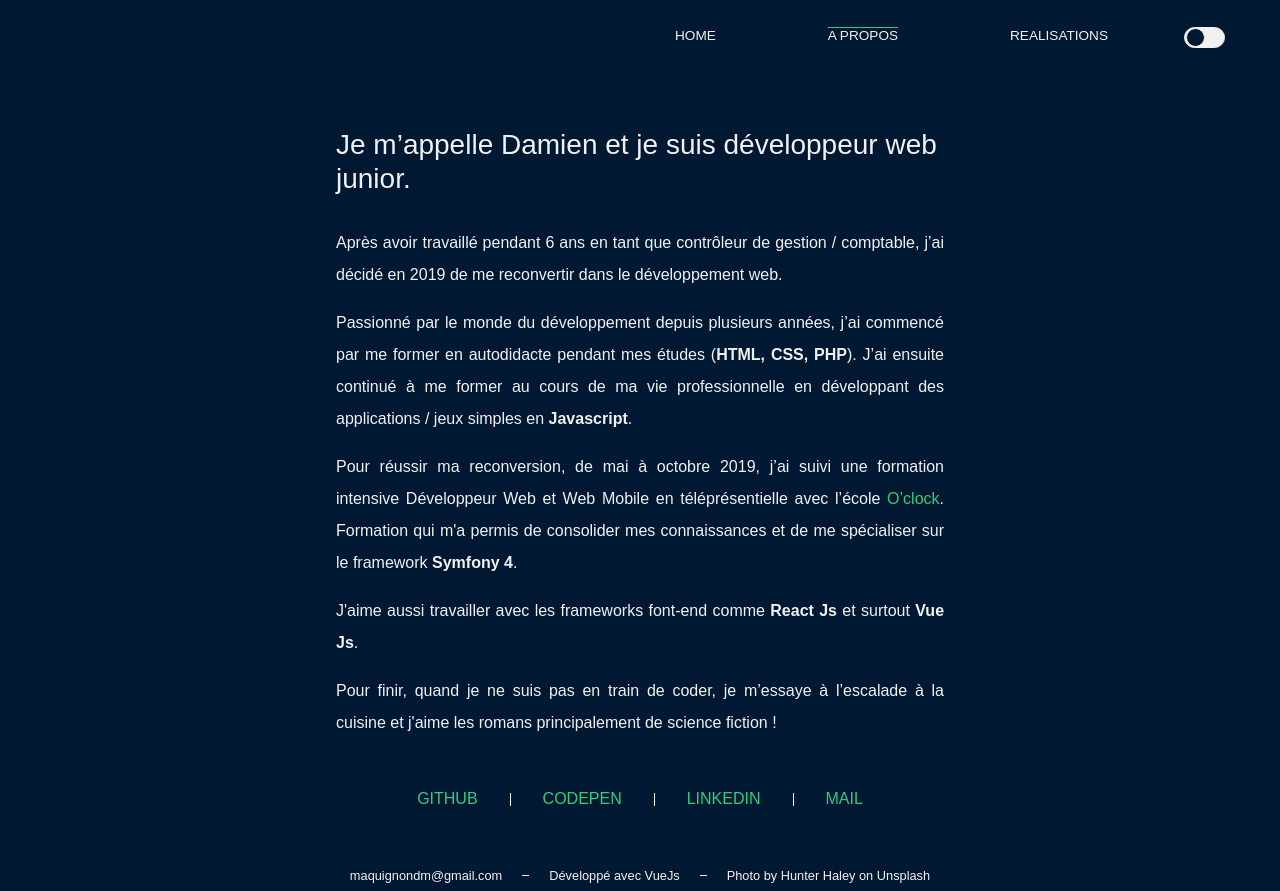
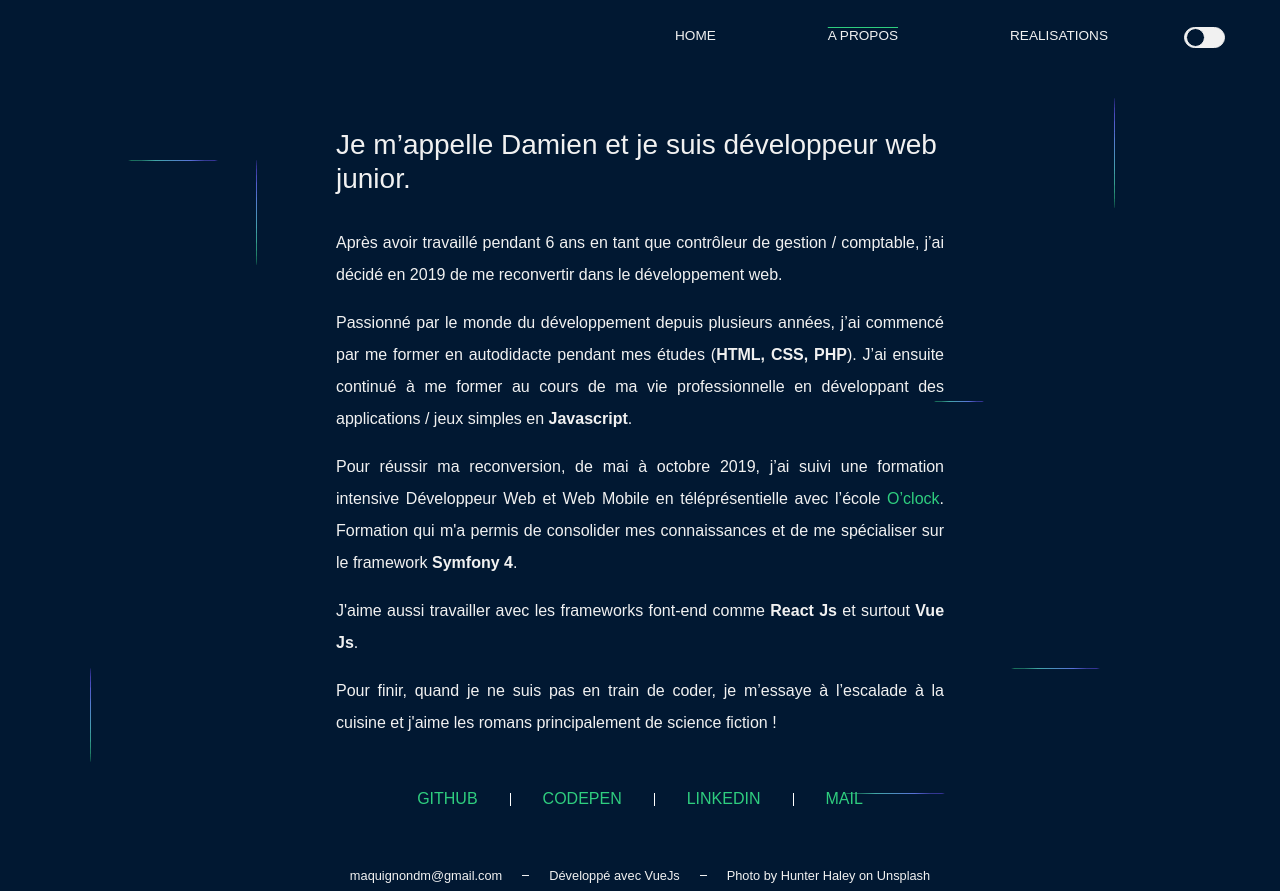
Before and after one commit to DamienMgn/vue-js-router-animation, a Vue app: page /about in a window 1280 px wide. Built offline with nearby package versions, Linux system fonts and the light colour scheme; a web font is replaced by a local one; what vue-typed-js would draw is missing.

Commit message:
projects

```diff
--- a/src/components/About.vue
+++ b/src/components/About.vue
@@ -28,6 +28,12 @@
           <span class="vertical-line"></span>
           <a class="contact-link" href="#">MAIL</a>
         </div>
+        <div
+        v-for="(circle, index) in circles"
+        :class="circle.class"
+        v-bind:style="{ top: circle.top, left: circle.left, width: circle.width, height: circle.height }"
+        v-bind:key="index">
+        </div>
       </div>
     </div>
   </section>
@@ -41,6 +47,19 @@ export default {
   props: ["mode"],
   components: {
     Header
+  },
+  data () {
+    return {
+        circles: [
+          { color: ['#0E6251', '#48C9B0'], top: '45%', left: '73%', width: '50px', height: '1px', strength: 40, class: 'circle'},
+          { color: ['#0B5345', '#73C6B6'], top: '18%', left: '10%', width: '90px', height: '1px', strength: 46, class: 'circle'},
+          { color: ['#0E6251', '#7DCEA0'], top: '18%', left: '20%', width: '1px', height: '105px', strength: 33, class: 'circle'},
+          { color: ['#7D6608', '#F7DC6F'], top: '11%', left: '87%', width: '1px', height: '110px', strength: 65, class: 'circle'},
+          { color: ['#6E2C00', '#DC7633'], top: '75%', left: '7%', width: '1px', height: '94px', strength: 60, class: 'circle'},
+          { color: ['#6E2C00', '#DC7633'], top: '75%', left: '79%', width: '89px', height: '1px', strength: 60, class: 'circle'},
+          { color: ['#6E2C00', '#DC7633'], top: '89%', left: '66%', width: '100px', height: '1px', strength: 60, class: 'circle'},
+        ]
+    }
   }
 }
 </script>
--- a/src/components/Home.vue
+++ b/src/components/Home.vue
@@ -25,7 +25,7 @@
       <KinesisElement
         v-for="(circle, index) in circles"
         :class="circle.class"
-        v-bind:style="{ background: 'linear-gradient(45deg, ' + circle.color[0] + ', ' + circle.color[1] + ')', top: circle.top, left: circle.left, width: circle.width, height: circle.height }"
+        v-bind:style="{ top: circle.top, left: circle.left, width: circle.width, height: circle.height }"
         v-bind:key="index"
         :type="'translate'"
         :strength="circle.strength">
@@ -48,14 +48,16 @@ export default {
     data () {
       return {
         circles: [
-          { color: ['#0E6251', '#48C9B0'], top: '45%', left: '73%', width: '50px', height: '50px', strength: 40, class: 'circle'},
-          { color: ['#0B5345', '#73C6B6'], top: '5%', left: '10%', width: '90px', height: '120px', strength: 46, class: 'circle'},
-          { color: ['#0E6251', '#7DCEA0'], top: '18%', left: '20%', width: '105px', height: '105px', strength: 33, class: 'circle'},
-          { color: ['#186A3B', '#82E0AA'], top: '70%', left: '30%', width: '75px', height: '75px', strength: 33, class: 'circle'},
-          { color: ['#7D6608', '#F7DC6F'], top: '11%', left: '87%', width: '110px', height: '80px', strength: 65, class: 'circle'},
-          { color: ['#7E5109', '#F5B041'], top: '8%', left: '60%', width: '115px', height: '155px', strength: 40, class: 'circle'},
-          { color: ['#784212', '#EB984E'], top: '70%', left: '59%', width: '95px', height: '95px', strength: 40, class: 'circle'},
-          { color: ['#6E2C00', '#DC7633'], top: '75%', left: '7%', width: '124px', height: '94px', strength: 60, class: 'circle'},
+          { color: ['#0E6251', '#48C9B0'], top: '45%', left: '73%', width: '50px', height: '1px', strength: 40, class: 'circle'},
+          { color: ['#0B5345', '#73C6B6'], top: '18%', left: '10%', width: '90px', height: '1px', strength: 46, class: 'circle'},
+          { color: ['#0E6251', '#7DCEA0'], top: '18%', left: '20%', width: '1px', height: '105px', strength: 33, class: 'circle'},
+          { color: ['#186A3B', '#82E0AA'], top: '70%', left: '30%', width: '1px', height: '75px', strength: 33, class: 'circle'},
+          { color: ['#7D6608', '#F7DC6F'], top: '11%', left: '87%', width: '1px', height: '110px', strength: 65, class: 'circle'},
+          { color: ['#7E5109', '#F5B041'], top: '8%', left: '60%', width: '115px', height: '1px', strength: 40, class: 'circle'},
+          { color: ['#784212', '#EB984E'], top: '70%', left: '59%', width: '1px', height: '95px', strength: 40, class: 'circle'},
+          { color: ['#6E2C00', '#DC7633'], top: '75%', left: '7%', width: '1px', height: '94px', strength: 60, class: 'circle'},
+          { color: ['#6E2C00', '#DC7633'], top: '75%', left: '79%', width: '89px', height: '1px', strength: 60, class: 'circle'},
+          { color: ['#6E2C00', '#DC7633'], top: '89%', left: '66%', width: '100px', height: '1px', strength: 60, class: 'circle'},
         ]
       }
     }
@@ -173,6 +175,7 @@ export default {
   z-index: 0;
   border-radius: 50%;
   display: none;
+  background: linear-gradient(45deg, #2FCE7F, #6b48ff);
 }
 
 @media (min-width: 325px) {
@@ -198,7 +201,7 @@ export default {
 
 @media (min-width: 540px) {
   .circle {
-    display: none
+    display: initial
   }
 
   .home-intro-row strong {
--- a/src/components/Projects.vue
+++ b/src/components/Projects.vue
@@ -41,7 +41,7 @@ export default {
           key: 2,
           title: 'Organize your Book',
           content: 'Application développé avec React/Redux pour le Front-End et Laravel pour le Back-End. Cette application permet de classer ses livres en 3 catégories : Livre à lire, livre lu et livre à acheter. Api : Google Books',
-          color: '#ffdc34',
+          color: '#2FCE7F',
           class: 'second-project',
           link: 'https://react-redux-app-books.netlify.com/'
         },
@@ -49,7 +49,7 @@ export default {
           key: 3,
           title: 'Mon portfolio',
           content: 'Le site sur lequel vous naviguez a été créé entièrement avec le framework VueJS.',
-          color: '#2FCE7F',
+          color: '#6b48ff',
           class: 'third-project',
           link: 'https://github.com/DamienMgn'
         },
@@ -57,8 +57,8 @@ export default {
           key: 4,
           title: 'Mes autres projets',
           content: 'Pour avoir un aperçu de mes autres projets n\'hésithez pas à visiter mon Github !',
-          color: '#E74C3C',
-          class: 'third-project',
+          color: '#2FCE7F',
+          class: 'fourth-project',
           link: 'https://github.com/DamienMgn'
         },
       ],
@@ -75,7 +75,7 @@ export default {
   display: flex;
   justify-content: center;
   align-items: center;
-  background: linear-gradient(-45deg, rgba(1, 24, 50, 1), rgba(255, 255, 255, 0.1)), url('../assets/tools.jpeg');
+  background: linear-gradient(-45deg, rgba(1, 24, 50, 1), rgba(255, 255, 255, 0.1)), url('../assets/pic01.jpg');
   background-size: cover;
   border-radius: 2px;
 }
@@ -100,6 +100,26 @@ export default {
   opacity: 1;
   color: #011832;
   font-size: 0.9rem;
+}
+
+.first-project {
+  background: linear-gradient(-45deg, rgba(1, 24, 50, 1), rgba(255, 255, 255, 0.1)), url('../assets/wiwatt2.png');
+  background-size: cover;
+}
+
+.second-project {
+  background: linear-gradient(-45deg, rgba(1, 24, 50, 1), rgba(255, 255, 255, 0.1)), url('../assets/book.png');
+  background-size: cover;
+}
+
+.third-project {
+  background: linear-gradient(-45deg, rgba(1, 24, 50, 1), rgba(255, 255, 255, 0.1)), url('../assets/portfolio.png');
+  background-size: cover;
+}
+
+.fourth-project {
+  background: linear-gradient(-45deg, rgba(1, 24, 50, 1), rgba(255, 255, 255, 0.1)), url('../assets/code.jpeg');
+  background-size: cover;
 }
 
 .slide-content {
```
Also changed, not shown: src/assets/portfolio.png (added).
